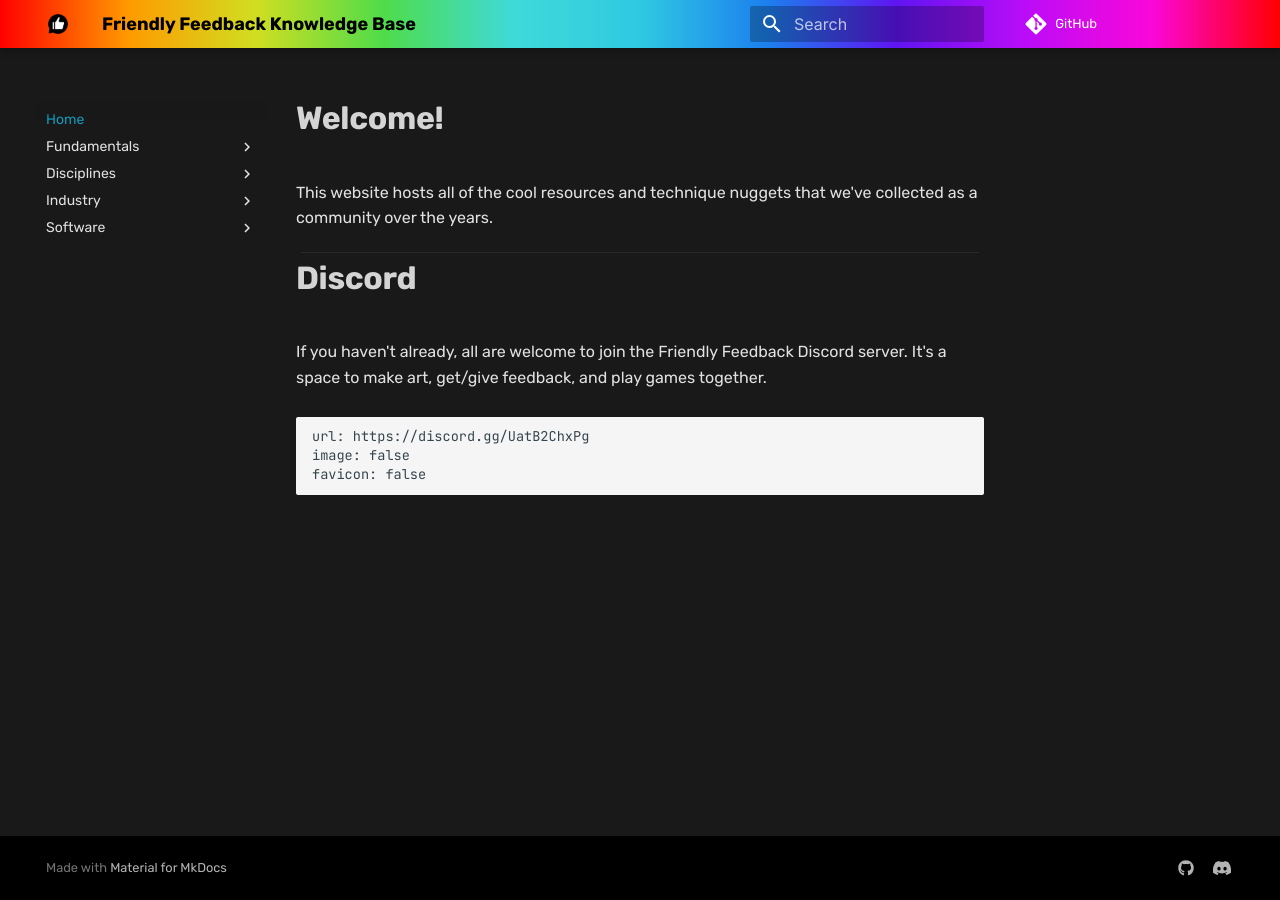
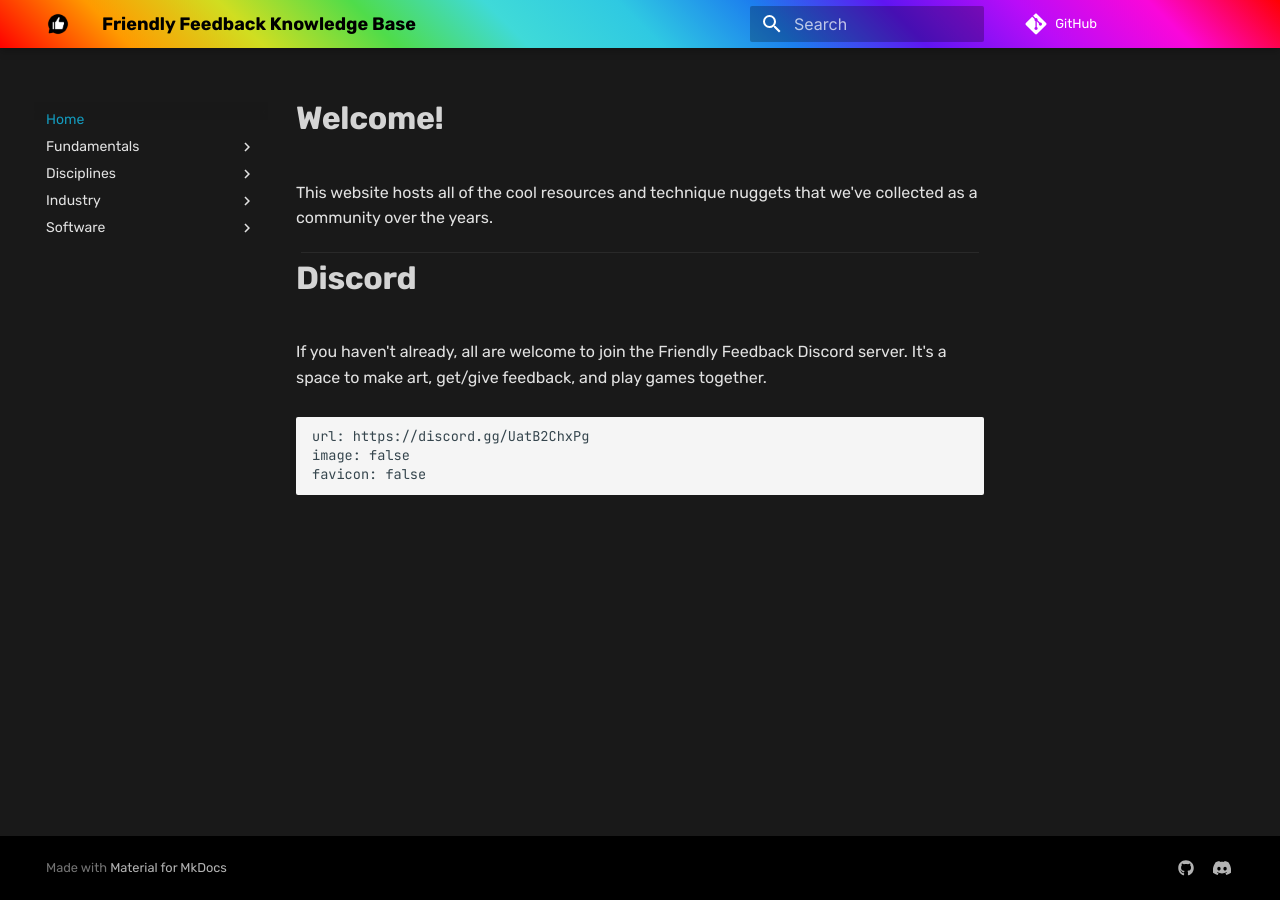
Before and after one commit to Zalek4/Friendly-Feedback-Knowledge-Base, an MkDocs documentation site: the page built from docs/index.md, in a window 1280 px wide. Built offline with MkDocs 1.6.1 and Material for MkDocs 9.7.7, drawn with Linux system fonts in a browser that asks for light colours; comment, search, counter and statistics services are not loaded.

Commit message:
Update style.css

```diff
--- a/docs/assets/css/style.css
+++ b/docs/assets/css/style.css
@@ -28,6 +28,27 @@
     font-family: Rubik !important;
 }
 
+.md-nav__title {
+    background: linear-gradient(
+        45deg,
+        rgba(255, 0, 0, 1) 0%,
+        rgba(255, 154, 0, 1) 10%,
+        rgba(208, 222, 33, 1) 20%,
+        rgba(79, 220, 74, 1) 30%,
+        rgba(63, 218, 216, 1) 40%,
+        rgba(47, 201, 226, 1) 50%,
+        rgba(28, 127, 238, 1) 60%,
+        rgba(95, 21, 242, 1) 70%,
+        rgba(186, 12, 248, 1) 80%,
+        rgba(251, 7, 217, 1) 90%,
+        rgba(255, 0, 0, 1) 100%
+    );
+}
+
+.md-nav__source {
+    background: black;
+}
+
 a:hover {
     color: rgb(80, 215, 250) !important;
 }
@@ -38,7 +59,7 @@
 
 .md-header {
     background: linear-gradient(
-        90deg,
+        45deg,
         rgba(255, 0, 0, 1) 0%,
         rgba(255, 154, 0, 1) 10%,
         rgba(208, 222, 33, 1) 20%,
```
